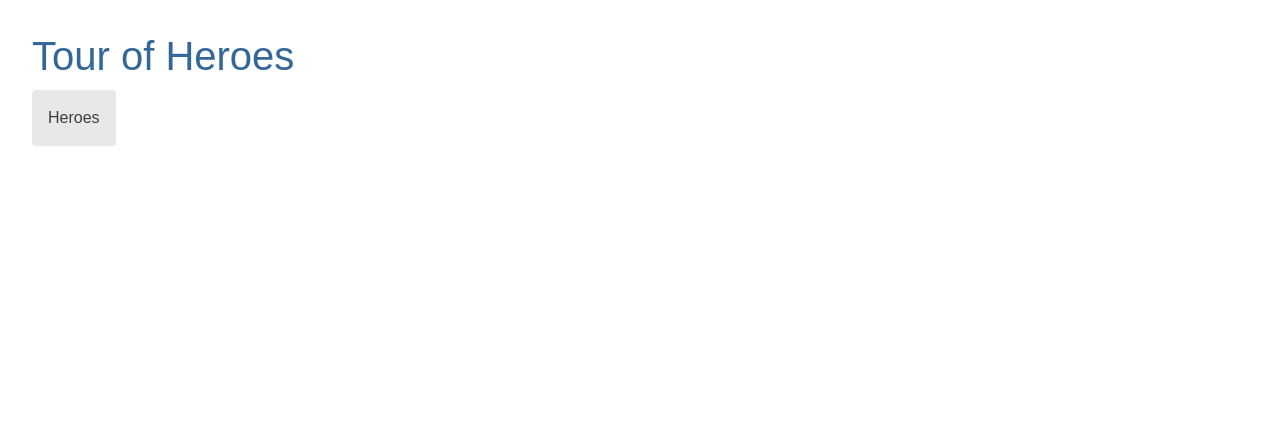
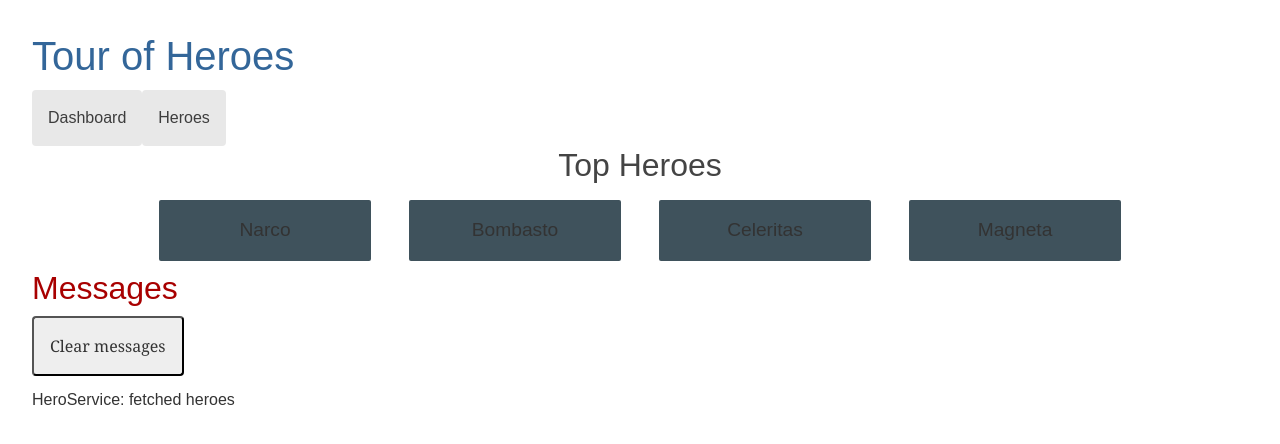
Before and after one commit to 1michfan/tour-of-heroes, an Angular app in the folder tour-of-heroes/ClientApp/: page /dashboard in a window 1280 px wide. Before the commit this address led to /. Shown: the top 444 px of the page. Built offline with nearby package versions, Linux system fonts and the light colour scheme.

Commit message:
add hero dashboard

```diff
--- a/tour-of-heroes/ClientApp/src/app/app-routing.module.ts
+++ b/tour-of-heroes/ClientApp/src/app/app-routing.module.ts
@@ -1,9 +1,12 @@
 import { NgModule } from '@angular/core';
 import { RouterModule, Routes } from '@angular/router';
 import { HeroesComponent } from './heroes/heroes.component';
+import { DashboardComponent } from './dashboard/dashboard.component';
 
 const routes: Routes = [
-  { path: 'heroes', component: HeroesComponent }
+  {path: '', redirectTo: '/dashboard', pathMatch: 'full'},
+  { path: 'heroes', component: HeroesComponent },
+  {path: 'dashboard', component: DashboardComponent}
 ];
 
 @NgModule({
--- a/tour-of-heroes/ClientApp/src/app/app.component.html
+++ b/tour-of-heroes/ClientApp/src/app/app.component.html
@@ -1,5 +1,6 @@
 <h1>{{title}}</h1>
 <nav>
+  <a routerLink="/dashboard">Dashboard</a>
   <a routerLink="/heroes">Heroes</a>
 </nav>
 <router-outlet></router-outlet>
--- a/tour-of-heroes/ClientApp/src/app/app.module.ts
+++ b/tour-of-heroes/ClientApp/src/app/app.module.ts
@@ -13,6 +13,7 @@
 import { HeroDetailComponent } from './hero-detail/hero-detail.component';
 import { MessagesComponent } from './messages/messages.component';
 import { AppRoutingModule } from './app-routing.module';
+import { DashboardComponent } from './dashboard/dashboard.component';
 
 @NgModule({
   declarations: [
@@ -23,7 +24,8 @@
     FetchDataComponent,
     HeroesComponent,
     HeroDetailComponent,
-    MessagesComponent
+    MessagesComponent,
+    DashboardComponent
   ],
   imports: [
     BrowserModule.withServerTransition({ appId: 'ng-cli-universal' }),
--- /dev/null
+++ b/tour-of-heroes/ClientApp/src/app/dashboard/dashboard.component.css
@@ -0,0 +1,48 @@
+/* DashboardComponent's private CSS styles */
+
+h2 {
+  text-align: center;
+}
+
+.heroes-menu {
+  padding: 0;
+  margin: auto;
+  max-width: 1000px;
+  /* flexbox */
+  display: flex;
+  flex-direction: row;
+  flex-wrap: wrap;
+  justify-content: space-around;
+  align-content: flex-start;
+  align-items: flex-start;
+}
+
+a {
+  background-color: #3f525c;
+  border-radius: 2px;
+  padding: 1rem;
+  font-size: 1.2rem;
+  text-decoration: none;
+  display: inline-block;
+  color: #fff;
+  text-align: center;
+  width: 100%;
+  min-width: 70px;
+  margin: .5rem auto;
+  box-sizing: border-box;
+  /* flexbox */
+  order: 0;
+  flex: 0 1 auto;
+  align-self: auto;
+}
+
+@media (min-width: 600px) {
+  a {
+    width: 18%;
+    box-sizing: content-box;
+  }
+}
+
+a:hover {
+  background-color: #000;
+}
--- /dev/null
+++ b/tour-of-heroes/ClientApp/src/app/dashboard/dashboard.component.html
@@ -0,0 +1,6 @@
+<h2>Top Heroes</h2>
+<div class="heroes-menu">
+  <a *ngFor="let hero of heroes">
+    {{hero.name}}
+  </a>
+</div>
--- /dev/null
+++ b/tour-of-heroes/ClientApp/src/app/dashboard/dashboard.component.ts
@@ -0,0 +1,23 @@
+import { Component, OnInit } from '@angular/core';
+import { Hero } from '../hero';
+import { HeroService } from '../hero.service';
+
+@Component({
+  selector: 'app-dashboard',
+  templateUrl: './dashboard.component.html',
+  styleUrls: ['./dashboard.component.css']
+})
+export class DashboardComponent implements OnInit {
+  heroes: Hero[] = [];
+
+  constructor(private heroService: HeroService) { }
+
+  ngOnInit() {
+    this.getHeroes();
+  }
+
+  getHeroes(): void {
+    this.heroService.getHeroes()
+      .subscribe(heroes => this.heroes = heroes.slice(1, 5));
+  }
+}
```
Also changed, not shown: 1 other file (tests, documents, lock files or other folders).
